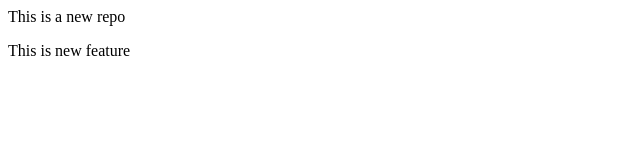
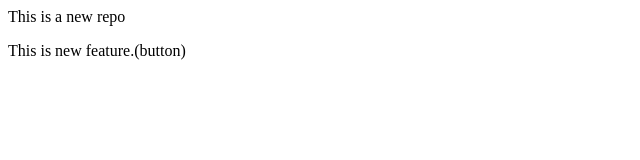
Before and after one commit to Devisha-Patel11/LocalRepo, a plain HTML site: page Index.html in a window 1280 px wide. Shown: the full height of the page, 0-640 px from the left. Drawn offline with Linux system fonts and the light colour scheme.

```diff
--- a/Index.html
+++ b/Index.html
@@ -1,2 +1,2 @@
 <p>This is a new repo</p>
-<p>This is new feature</p>
+<p>This is new feature.(button)</p>
```
